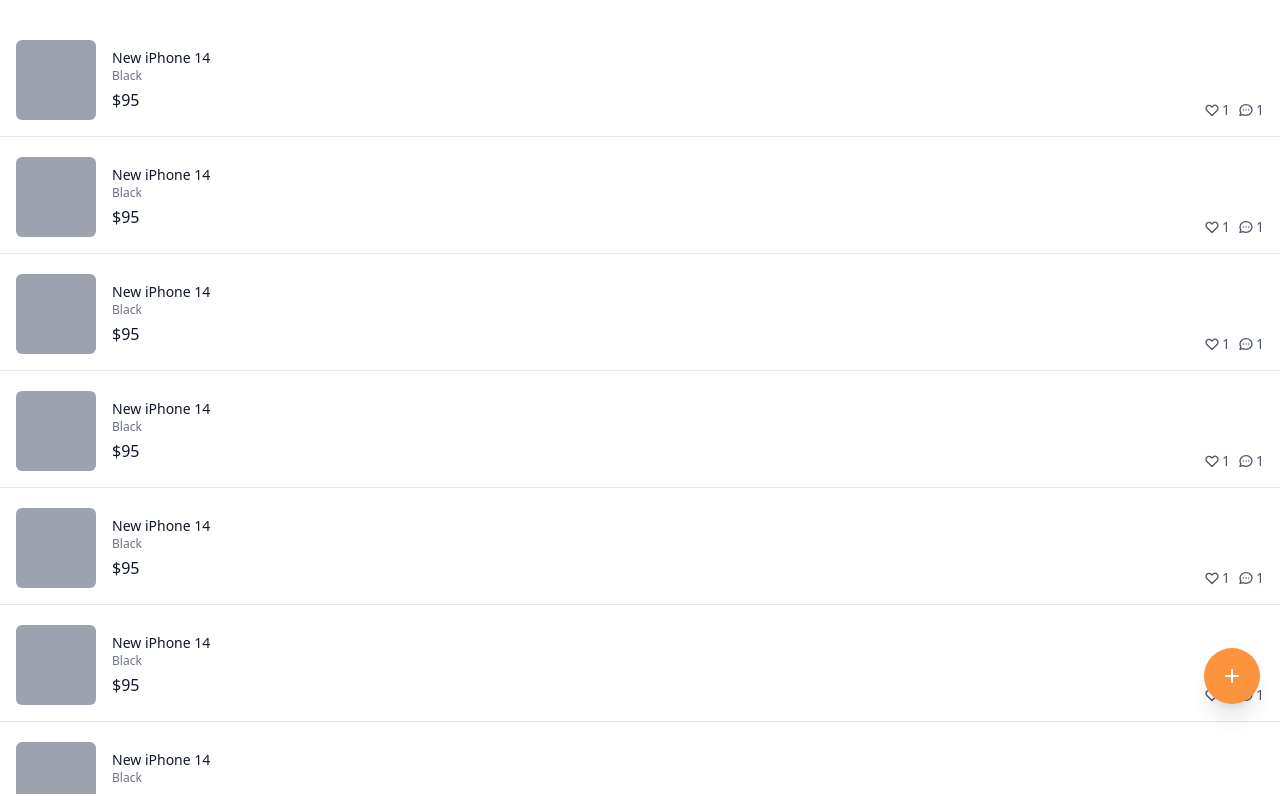
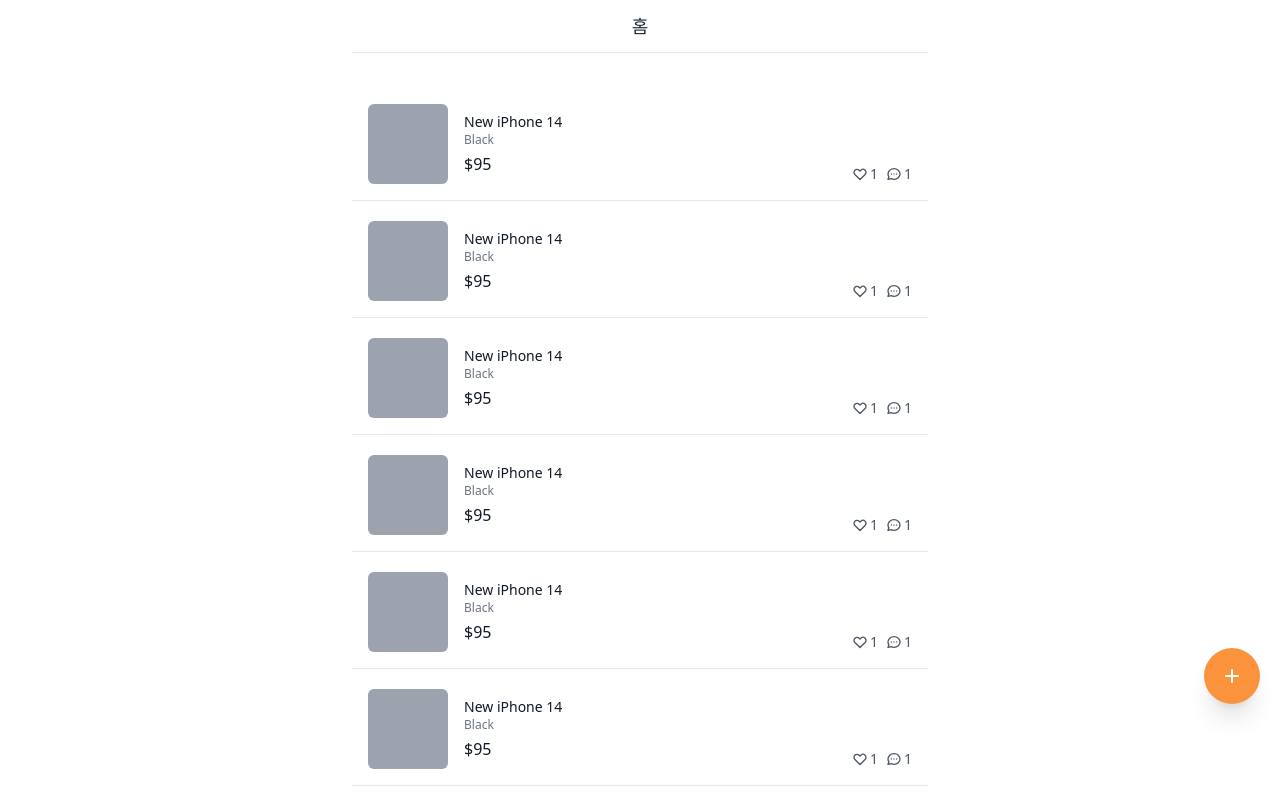
Before and after one commit to PanicBear/IWIL-carrot-market, a Next.js app: page / in a window 1280 px wide. Shown: the top 794 px of the page. Built offline with nearby package versions, Linux system fonts and the light colour scheme.

Commit message:
style(layout): header, footer navbar added

```diff
--- /dev/null
+++ b/components/layout.tsx
@@ -0,0 +1,22 @@
+import { cls } from '../libs/utils';
+
+interface LayoutProps {
+  title?: string;
+  canGoBack?: boolean;
+  hasTabBar?: boolean;
+  children: React.ReactNode;
+}
+
+export default function Layout({ title, canGoBack, hasTabBar, children }: LayoutProps) {
+  return (
+    <div>
+      <header className="bg-white w-full max-w-xl text-lg font-medium py-3 fixed text-gray-800 border-b top-0 flex items-center justify-center">
+        {title ? <span>{title}</span> : null}
+      </header>
+      <div className={cls('pt-16', hasTabBar ? 'pb-16' : '')}>{children}</div>
+      {hasTabBar ? (
+        <nav className="bg-white text-gray-800 border-t fixed bottom-0 pb-10 pt-3 flex justify-between items-center"></nav>
+      ) : null}
+    </div>
+  );
+}
--- /dev/null
+++ b/libs/utils.ts
@@ -0,0 +1,3 @@
+export function cls(...classNames: string[]) {
+  return classNames.join(' ');
+}
--- a/pages/_app.tsx
+++ b/pages/_app.tsx
@@ -1,8 +1,12 @@
-import '../styles/globals.css'
-import type { AppProps } from 'next/app'
+import '../styles/globals.css';
+import type { AppProps } from 'next/app';
 
 function MyApp({ Component, pageProps }: AppProps) {
-  return <Component {...pageProps} />
+  return (
+    <div className="w-full max-w-xl mx-auto">
+      <Component {...pageProps} />
+    </div>
+  );
 }
 
-export default MyApp
+export default MyApp;
--- a/pages/enter.tsx
+++ b/pages/enter.tsx
@@ -1,8 +1,5 @@
 import { useState } from 'react';
-
-function cls(...classNames: string[]) {
-  return classNames.join(' ');
-}
+import { cls } from '../libs/utils';
 
 export default function Enter() {
   const [method, setMethod] = useState<'email' | 'phone'>('email');
--- a/pages/index.tsx
+++ b/pages/index.tsx
@@ -1,19 +1,16 @@
-import type { NextPage } from "next";
+import type { NextPage } from 'next';
+import Layout from '../components/layout';
 
 const Home: NextPage = () => {
   return (
+    <Layout title="홈" hasTabBar>
       <div className="flex flex-col space-y-5 py-10">
         {[1, 1, 1, 1, 1, 1, 1, 1, 1, 1, 1, 1].map((_, i) => (
-        <div
-          key={i}
-          className="flex px-4 border-b pb-4 cursor-pointer justify-between"
-        >
+          <div key={i} className="flex px-4 border-b pb-4 cursor-pointer justify-between">
             <div className="flex space-x-4">
               <div className="w-20 h-20 bg-gray-400 rounded-md" />
               <div className="pt-2 flex flex-col">
-              <h3 className="text-sm font-medium text-gray-900">
-                New iPhone 14
-              </h3>
+                <h3 className="text-sm font-medium text-gray-900">New iPhone 14</h3>
                 <span className="text-xs text-gray-500">Black</span>
                 <span className="font-medium mt-1 text-gray-900">$95</span>
               </div>
@@ -65,15 +62,11 @@
             stroke="currentColor"
             aria-hidden="true"
           >
-          <path
-            strokeLinecap="round"
-            strokeLinejoin="round"
-            strokeWidth="2"
-            d="M12 6v6m0 0v6m0-6h6m-6 0H6"
-          />
+            <path strokeLinecap="round" strokeLinejoin="round" strokeWidth="2" d="M12 6v6m0 0v6m0-6h6m-6 0H6" />
           </svg>
         </button>
       </div>
+    </Layout>
   );
 };
 
```
Lines whose indentation alone changed are shown as unchanged.
